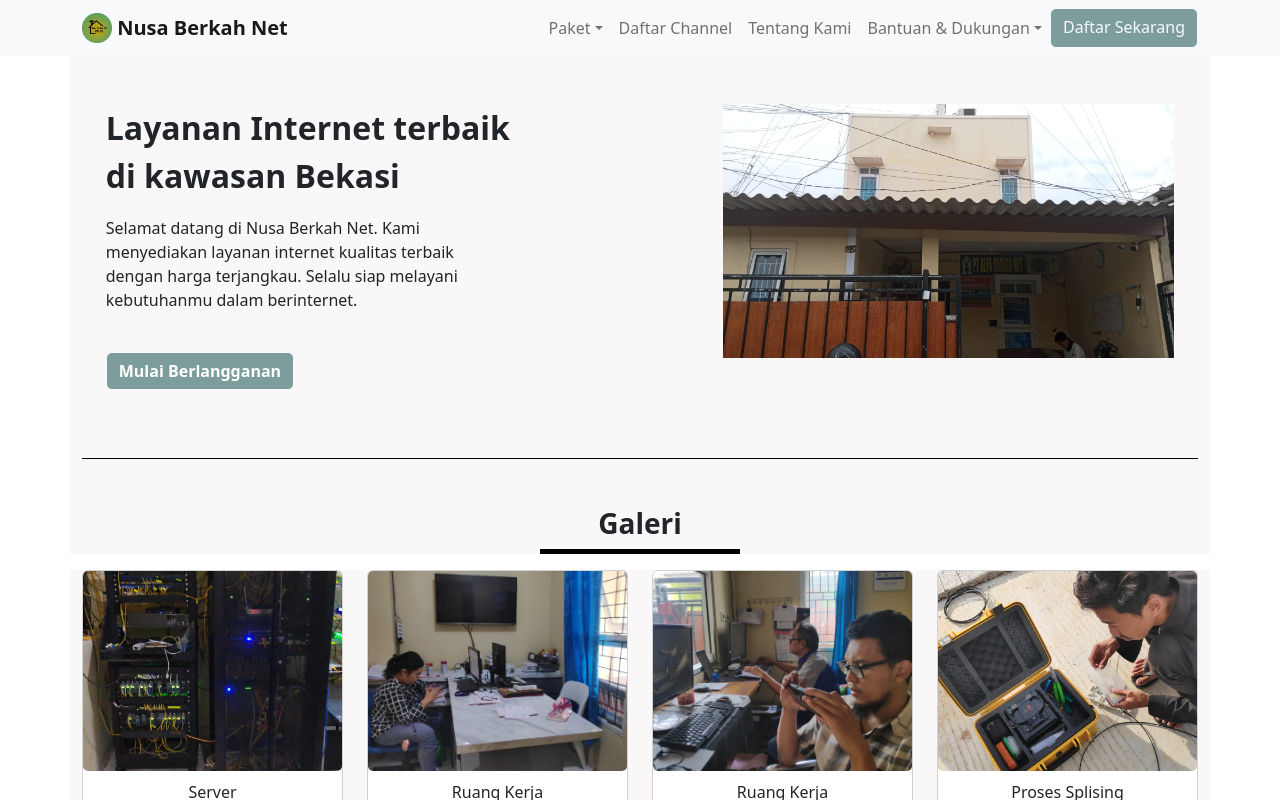
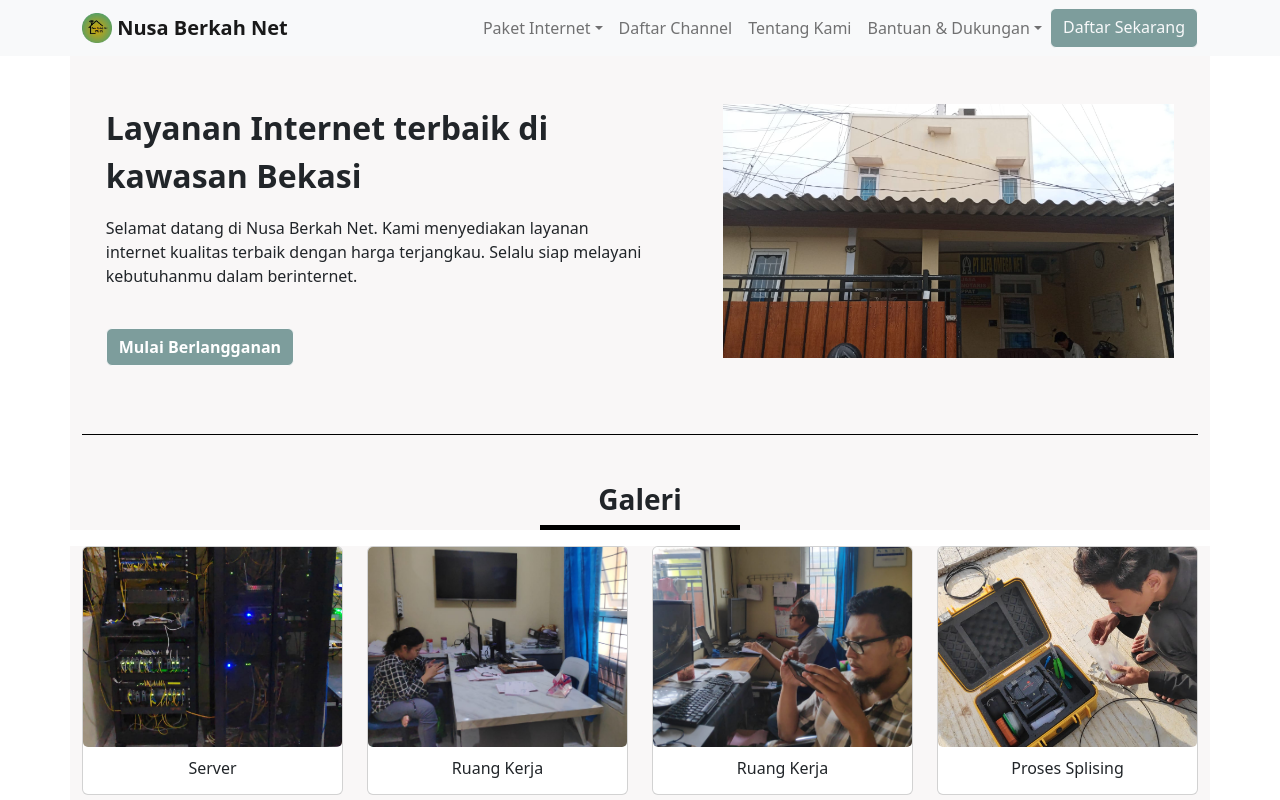
Before and after one commit to novivinop/percobaan1, a React (Create React App) app: page /aboutus in a window 1280 px wide. Shown: the top 800 px of the page. Built offline with nearby package versions, Linux system fonts and the light colour scheme.

Commit message:
perubahaaan

```diff
--- a/src/components/About.jsx
+++ b/src/components/About.jsx
@@ -6,16 +6,16 @@ const About = () => {
       <Container className="nav-background">
         <Row>
           <Col className="mt-5 mx-auto" md={6}>
-            <h2 className="fw-bold lh-base w-75">
+            <h2 className="fw-bold lh-base mobile-center">
               Layanan Internet terbaik di kawasan Bekasi
             </h2>
-            <p className="w-75 mt-3">
+            <p className="mt-3 mobile-center">
               Selamat datang di Nusa Berkah Net. Kami menyediakan layanan
               internet kualitas terbaik dengan harga terjangkau. Selalu siap
               melayani kebutuhanmu dalam berinternet.
             </p>
             <Button
-              className="fw-bold text-white mt-4 mb-5"
+              className="fw-bold text-white mt-4 mb-5 mobile-center"
               href="/Product"
               variant="outline-light"
               style={{ backgroundColor: "#7D9D9C" }}
--- a/src/components/Header.jsx
+++ b/src/components/Header.jsx
@@ -38,7 +38,7 @@ const Header = () => {
         >
           <Nav className="me-auto"></Nav>
           <Nav>
-            <NavDropdown title="Paket" id="collasible-nav-dropdown">
+            <NavDropdown title="Paket Internet" id="collasible-nav-dropdown">
 
               <NavDropdown.Item href="/Product">
                 Paket Internet Premium
```
Also changed, not shown: 1 other file (tests, documents, lock files or other folders).
